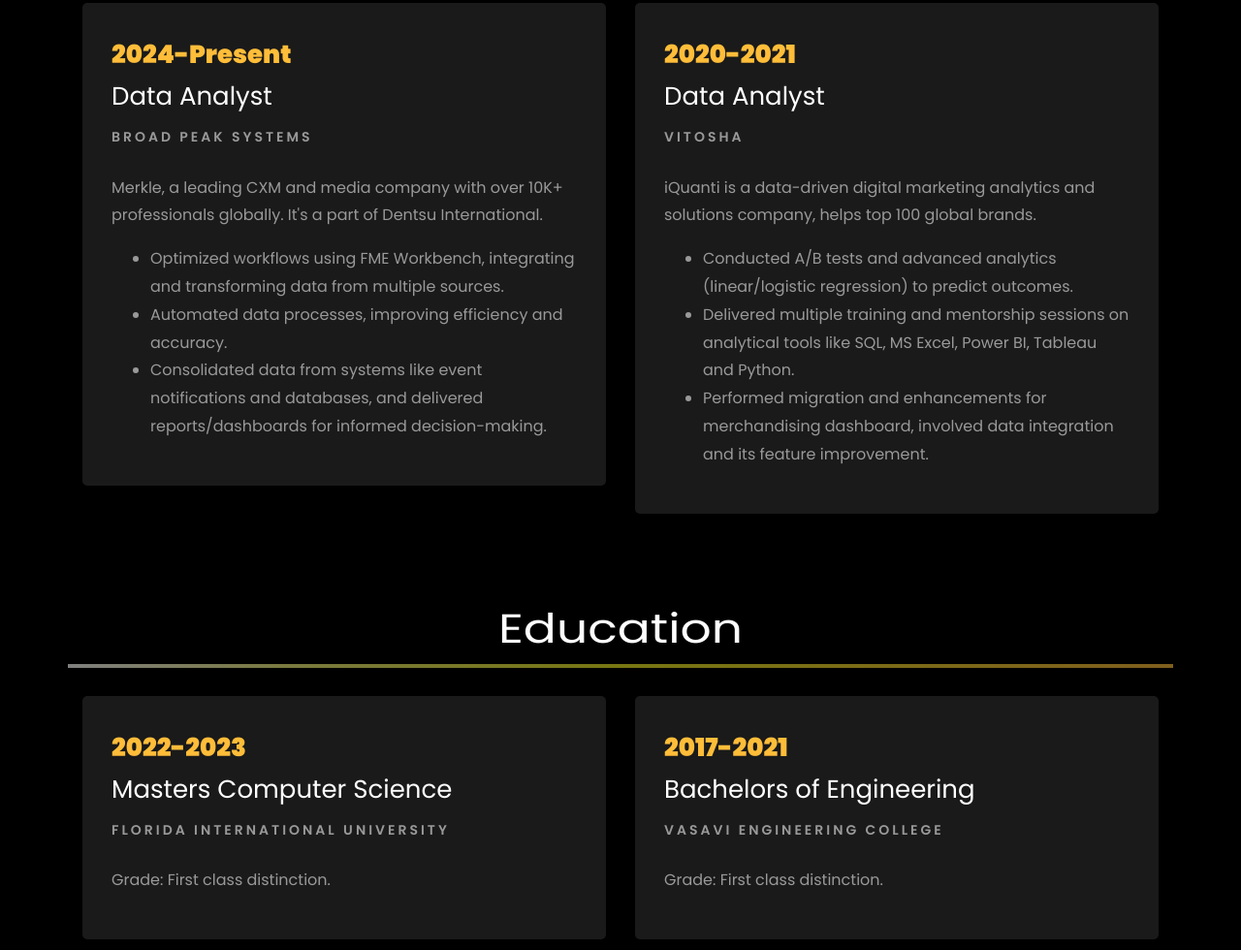
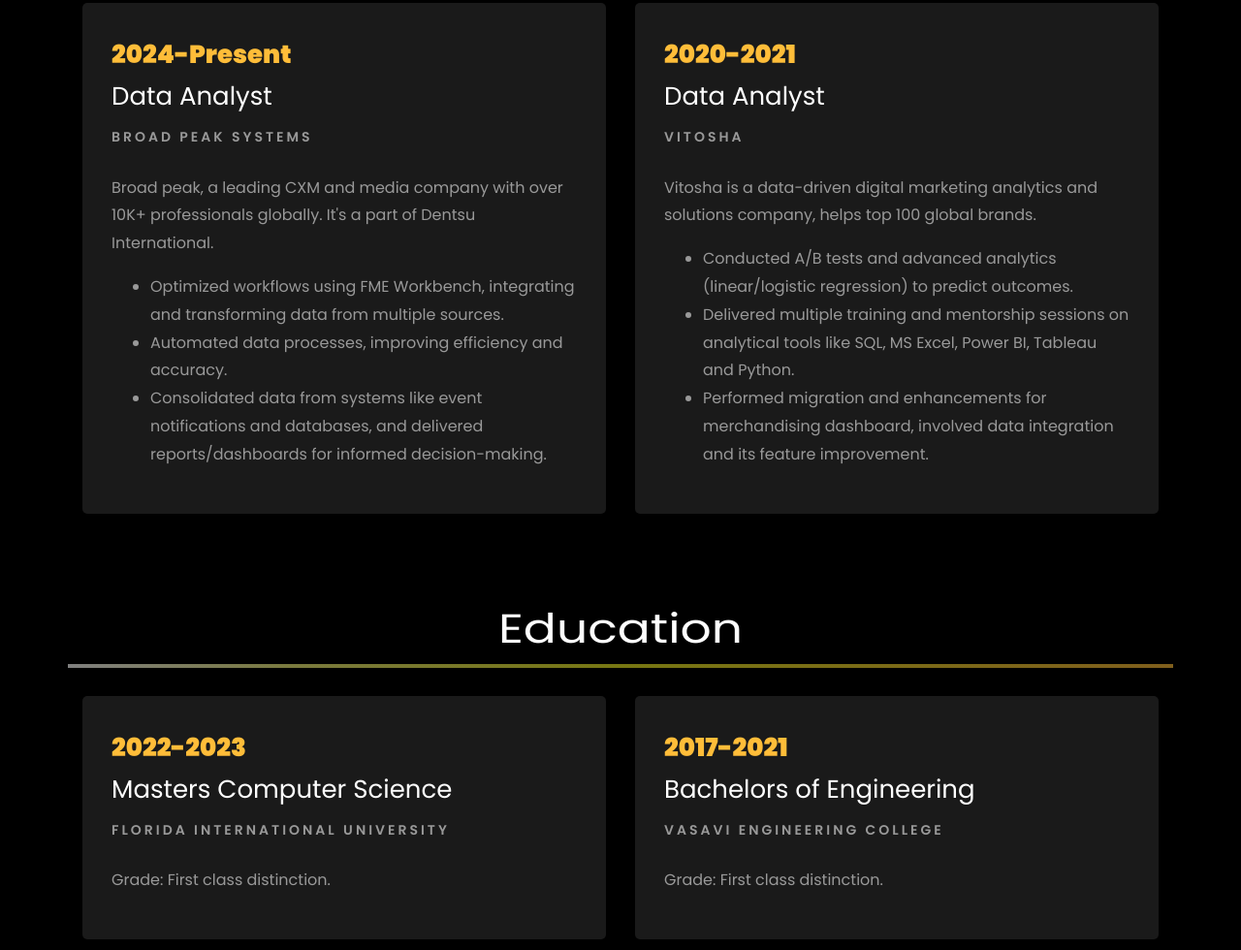
Before and after one commit to pavanbabu-pb/pavanbabuchalapati, a plain HTML site: page index.html in a window 1280 px wide. Shown: the part 2071-3051 px from the top of the page at 97% size. Drawn offline with Linux system fonts and the light colour scheme; files whose address does not match are found by name.

Commit message:
Update index.html

```diff
--- a/index.html
+++ b/index.html
@@ -312,7 +312,7 @@
 						<span class="date">2024-Present</span>
 						<h2> Data Analyst</h2>
 						<span class="position">Broad peak systems</span>
-						<p class="mt-4">Merkle, a leading CXM and media company with over 10K+ professionals globally. It's a part of Dentsu International.
+						<p class="mt-4">Broad peak, a leading CXM and media company with over 10K+ professionals globally. It's a part of Dentsu International.
 							<ul>
 								<li>Optimized workflows using FME Workbench, integrating and transforming data from multiple sources.</li>
 								<li>Automated data processes, improving efficiency and accuracy.</li>
@@ -328,7 +328,7 @@
 						<span class="date">2020-2021</span>
 						<h2> Data Analyst</h2>
 						<span class="position">Vitosha</span>
-						<p class="mt-4">iQuanti is a data-driven digital marketing analytics and solutions company, helps top 100 global brands.
+						<p class="mt-4">Vitosha is a data-driven digital marketing analytics and solutions company, helps top 100 global brands.
 							<ul>
 								<li>Conducted A/B tests and advanced analytics (linear/logistic regression) to predict outcomes.</li>
 								<li>Delivered multiple training and mentorship sessions on analytical tools like SQL, MS Excel, Power BI, Tableau and Python.</li>
```
